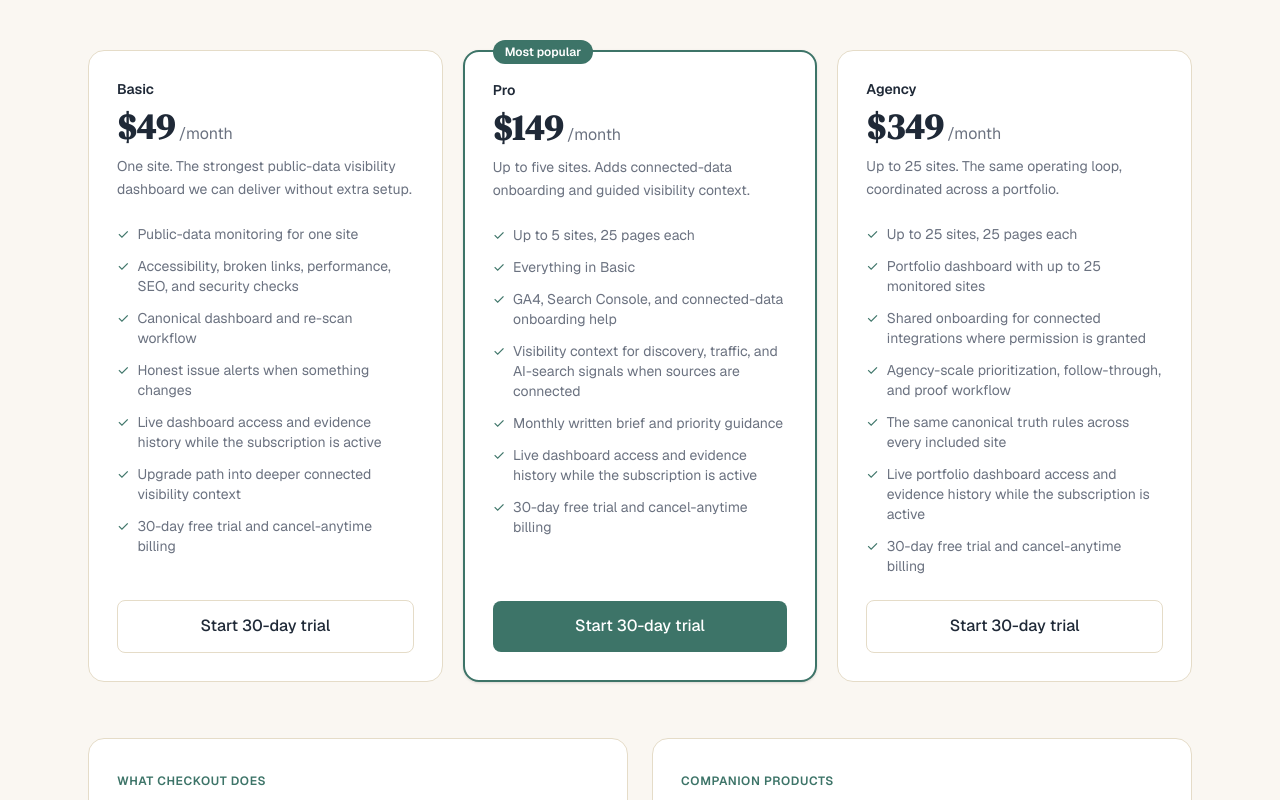
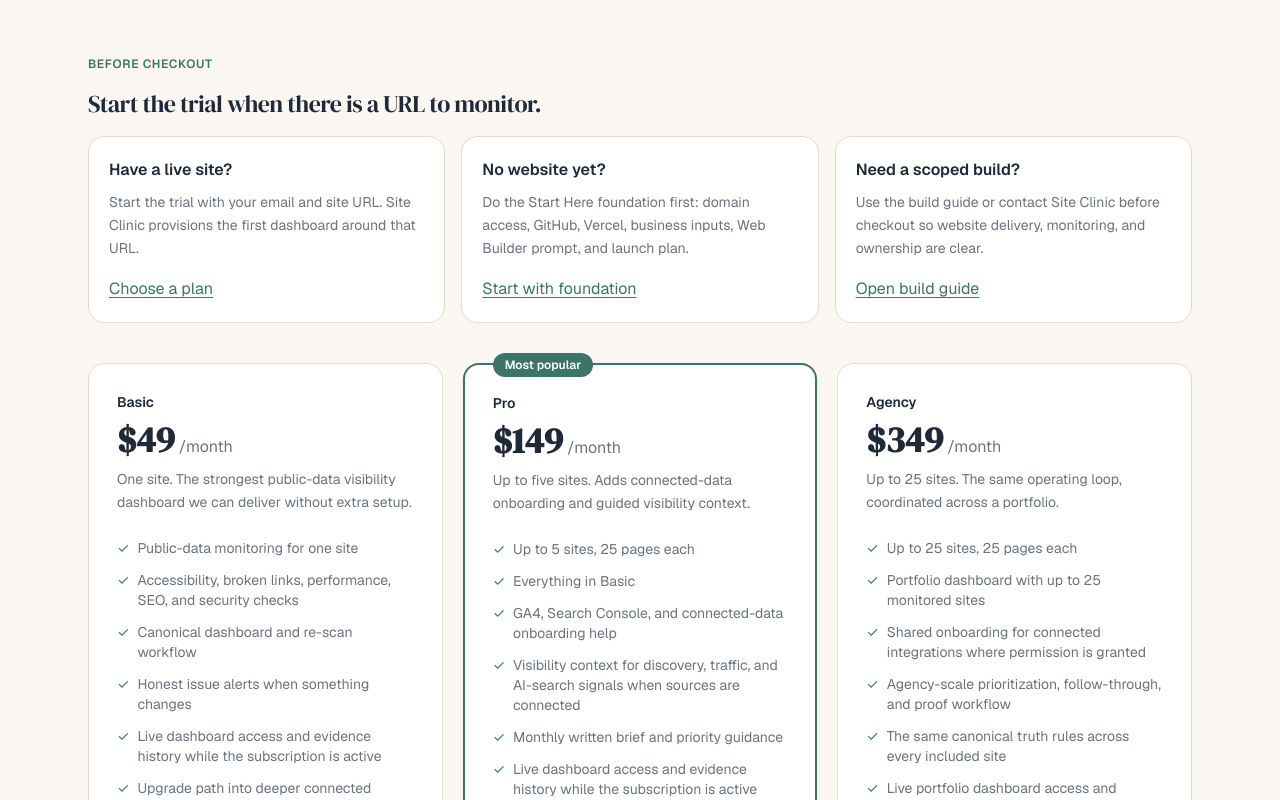
Before and after one commit to drjliddy-max/siteclinic-web, a Next.js app: page /pricing in a window 1280 px wide. Shown: the part 360-1160 px from the top of the page. Built offline with nearby package versions, Linux system fonts and the light colour scheme; no server answers.

Commit message:
Clarify pricing checkout prerequisites

```diff
--- a/src/app/pricing/page.tsx
+++ b/src/app/pricing/page.tsx
@@ -103,6 +103,10 @@
 
 const FAQS = [
   {
+    q: "What if I do not have a website yet?",
+    a: "Start with the website build foundation before checkout. Site Clinic monitoring needs a live URL, preview URL, or explicitly scoped demo target. Public setup docs and prompts are free; a finished custom website build is scoped separately from the monitoring trial unless it is explicitly included.",
+  },
+  {
     q: "Do I need Google Analytics or Search Console before I sign up?",
     a: "No. Basic works from public evidence alone. Pro and Agency add onboarding for private-data sections when those integrations are useful and permission is granted.",
   },
@@ -121,6 +125,27 @@
   {
     q: "If you help build my website during the trial, what happens if I cancel?",
     a: "Customer-owned website files, domain ownership, and already-published public pages are not clawed back. The subscription controls the living Site Clinic system: dashboard access, scans, alerts, connected data, API/MCP access, scheduler-owned workflows, Blog Writer runs, and ongoing proof/reporting.",
+  },
+] as const;
+
+const BEFORE_CHECKOUT = [
+  {
+    title: "Have a live site?",
+    body: "Start the trial with your email and site URL. Site Clinic provisions the first dashboard around that URL.",
+    href: "#plans",
+    cta: "Choose a plan",
+  },
+  {
+    title: "No website yet?",
+    body: "Do the Start Here foundation first: domain access, GitHub, Vercel, business inputs, Web Builder prompt, and launch plan.",
+    href: "/start-here",
+    cta: "Start with foundation",
+  },
+  {
+    title: "Need a scoped build?",
+    body: "Use the build guide or contact Site Clinic before checkout so website delivery, monitoring, and ownership are clear.",
+    href: "/developers/docs/build-website-with-ai",
+    cta: "Open build guide",
   },
 ] as const;
 
@@ -268,7 +293,42 @@
           </p>
         </section>
 
-        <section className="grid lg:grid-cols-3 gap-5">
+        <section
+          className="mb-10 grid md:grid-cols-3 gap-4"
+          aria-labelledby="before-checkout-heading"
+          style={{ fontFamily: "var(--font-body)" }}
+        >
+          <div className="md:col-span-3">
+            <div className="mb-3">
+              <Eyebrow>Before checkout</Eyebrow>
+            </div>
+            <h2
+              id="before-checkout-heading"
+              className="text-2xl tracking-tight text-[var(--color-ink)]"
+              style={{ fontFamily: "var(--font-display)" }}
+            >
+              Start the trial when there is a URL to monitor.
+            </h2>
+          </div>
+          {BEFORE_CHECKOUT.map((item) => (
+            <article
+              key={item.title}
+              className="rounded-2xl border border-[var(--color-border)] bg-[var(--color-surface)] p-5"
+            >
+              <h3 className="font-semibold text-[var(--color-ink)] mb-2">
+                {item.title}
+              </h3>
+              <p className="text-sm leading-relaxed text-[var(--color-ink-soft)] mb-4">
+                {item.body}
+              </p>
+              <Button href={item.href} variant="text-link">
+                {item.cta}
+              </Button>
+            </article>
+          ))}
+        </section>
+
+        <section id="plans" className="grid lg:grid-cols-3 gap-5 scroll-mt-8">
           {PLANS.map((plan) => (
             <div
               key={plan.name}
@@ -342,7 +402,10 @@
               The public promise flows directly into the live account.
             </h2>
             <ol className="space-y-4 text-sm text-[var(--color-ink-soft)]">
-              <li>1. Enter your email and first site URL.</li>
+              <li>
+                1. Enter your email and first live site URL, preview URL, or
+                explicitly scoped demo target.
+              </li>
               <li>
                 2. Secure checkout starts the 30-day trial for the selected
                 tier.
@@ -382,7 +445,7 @@
               </div>
               <div>
                 <div className="font-semibold mb-1 text-[var(--color-ink)]">
-                  Perfect Website API
+                  Site Clinic API
                 </div>
                 <p className="text-sm text-[var(--color-ink-soft)] leading-relaxed">
                   Public developer layer for teams that want contract-ready
```
